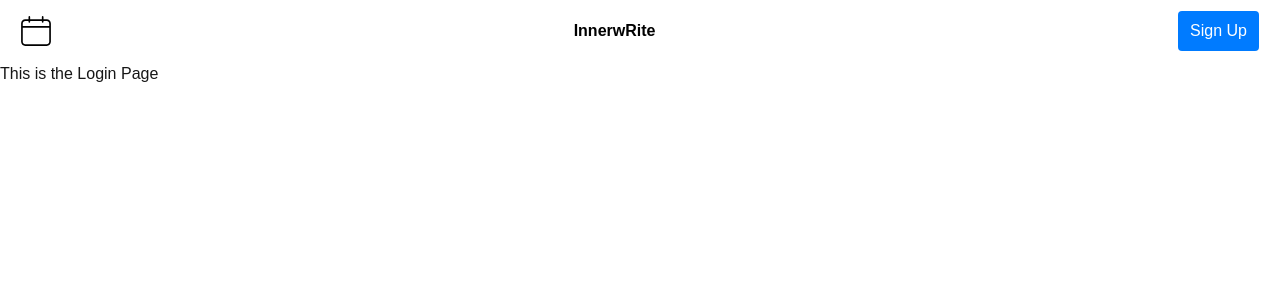
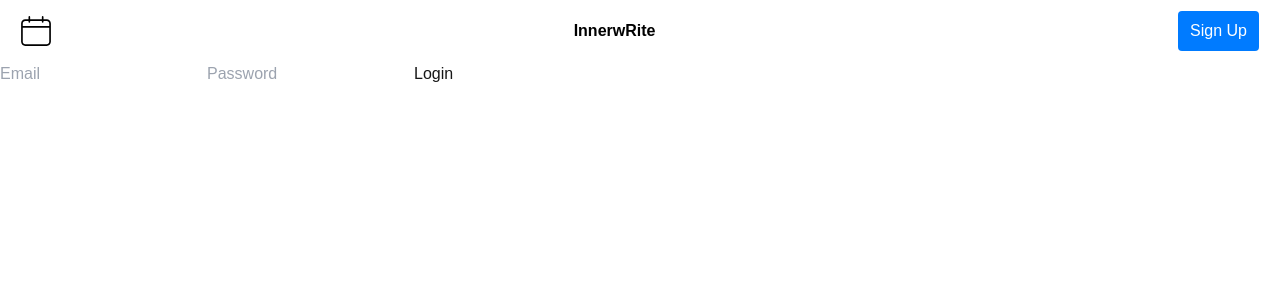
Before and after one commit to mpn64894/inner-write, a Next.js app: page /login in a window 1280 px wide. Shown: the top 300 px of the page. Built offline with nearby package versions, Linux system fonts and the light colour scheme.

Commit message:
added more route stuff and auth

```diff
--- /dev/null
+++ b/src/app/authenticated/home/page.tsx
@@ -0,0 +1,11 @@
+import Nav from "../../../../components/Nav"
+
+
+export default function AuthHomePage() {
+    return (
+        <div>
+            <Nav isAuthenticatedPage={true}/>
+            <p>This is the Home Page for authenticated Users </p>
+        </div>
+    );
+}
--- /dev/null
+++ b/src/app/home/page.tsx
@@ -0,0 +1,11 @@
+import Nav from "../../../components/Nav"
+
+
+export default function HomePage() {
+    return (
+        <div>
+            <Nav/>
+            <p>This is the Home Page for unauthenticated Users </p>
+        </div>
+    );
+}
--- a/src/app/login/page.tsx
+++ b/src/app/login/page.tsx
@@ -1,11 +1,40 @@
+"use client";
+import { FormEvent } from "react";
 import Nav from "../../../components/Nav"
+import { useRouter } from "next/navigation";
 
-export default function LoginPage()
-{
+
+export default function LoginPage() {
+    const router = useRouter()
+
+    async function handleSubmit(e: FormEvent<HTMLFormElement>) {
+      e.preventDefault()
+
+      const formData = new FormData(e.currentTarget)
+      const email = formData.get('email')
+      const password = formData.get('password')
+
+      const response = await fetch('/login', {
+        method: 'POST',
+        headers: { 'Content-Type': 'application/json' },
+        body: JSON.stringify({ email, password }),
+      })
+
+      if (response.ok) {
+        router.push('/authenticated/home')
+      } else {
+        // Handle errors
+      }
+    }
+
     return (
         <div>
-            <Nav isLoginPage={true}  />
-            <p>This is the Login Page</p>
+          <Nav isLoginPage={true}/>
+          <form onSubmit={handleSubmit}>
+            <input type="email" name="email" placeholder="Email" required />
+            <input type="password" name="password" placeholder="Password" required />
+            <button type="submit">Login</button>
+          </form>
         </div>
-    );
-};
+      );
+  }
--- a/src/app/page.tsx
+++ b/src/app/page.tsx
@@ -1,10 +1,19 @@
+"use client"
 import Nav from "../../components/Nav"
+import AuthHomePage from "./authenticated/home/page";
+import HomePage from "./home/page"
+import { useState } from "react";
 
 
 export default function Home() {
+  const [token, setToken] = useState();
+  if(!token) {
+    return <HomePage/>
+  }
   return (
+
     <div>
-      <Nav></Nav>
+      <AuthHomePage/>
     </div>
   );
 }
--- a/src/app/signup/page.tsx
+++ b/src/app/signup/page.tsx
@@ -1,4 +1,6 @@
 import Nav from "../../../components/Nav"
+//import Router from "next/router";
+
 
 export default function SignUpPage() {
     return (
```
